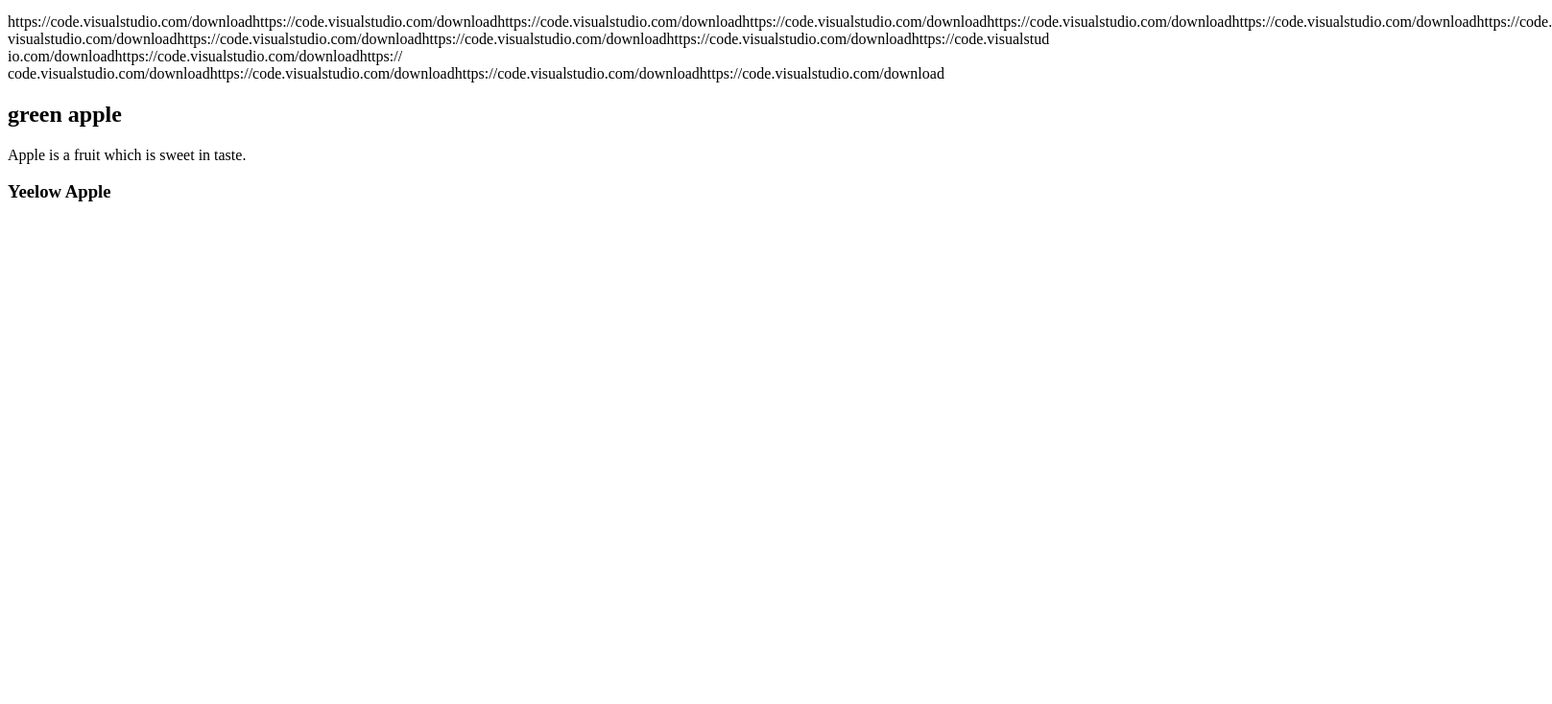
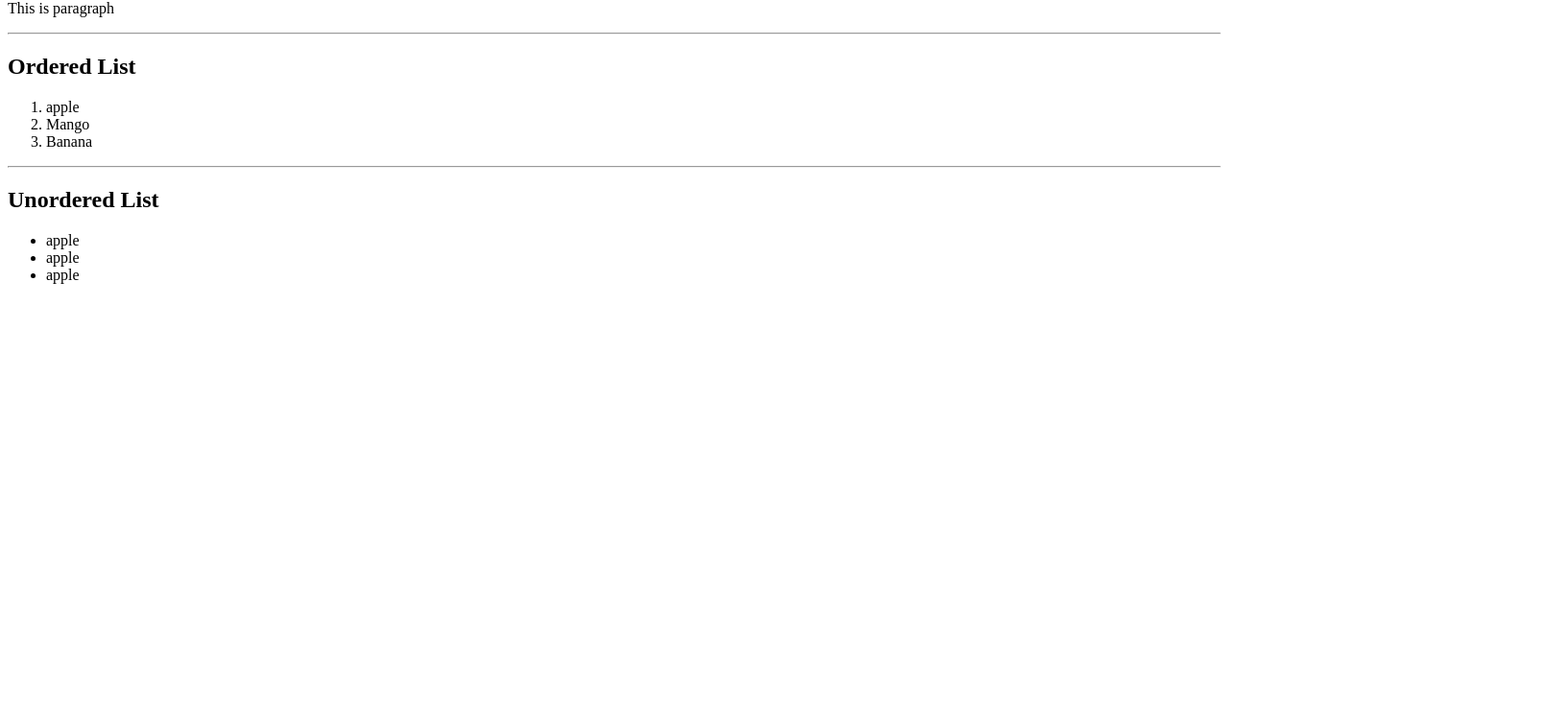
Before and after one commit to navinkrv/yara-session, a plain HTML site: page p1/index.html in a window 1280 px wide. Shown: the part 66-800 px from the top of the page at 96% size, 1617 px wide, since content can reach past the window. Drawn offline with Linux system fonts and the light colour scheme.

Commit message:
Add files via upload

```diff
--- a/p1/index.html
+++ b/p1/index.html
@@ -1,21 +1,58 @@
-<!DOCTYPE html>
-<html lang="en">
+<html>
 	<head>
-		<meta charset="UTF-8" />
-		<meta name="viewport" content="width=device-width, initial-scale=1.0" />
-		<title>title</title>
+		<title>hello webiste</title>
 	</head>
 	<body>
-		<!-- h1,h2,h3,h4,h5,h6 -->
-		<h1>Apple</h1>
-		<p>
-			https://code.visualstudio.com/downloadhttps://code.visualstudio.com/downloadhttps://code.visualstudio.com/downloadhttps://code.visualstudio.com/downloadhttps://code.visualstudio.com/downloadhttps://code.visualstudio.com/downloadhttps://code.
-			visualstudio.com/downloadhttps://code.visualstudio.com/downloadhttps://code.visualstudio.com/downloadhttps://code.visualstudio.com/downloadhttps://code.visualstud
-			io.com/downloadhttps://code.visualstudio.com/downloadhttps://
-			code.visualstudio.com/downloadhttps://code.visualstudio.com/downloadhttps://code.visualstudio.com/downloadhttps://code.visualstudio.com/download
-		</p>
-		<h2>green apple</h2>
-		<p>Apple is a fruit which is sweet in taste.</p>
-		<h3>Yeelow Apple</h3>
+		<!-- hello this is body of the website -->
+
+		<!--
+			Tags :
+				<tag> :- opening
+				</tag> :- closing
+
+				<tag> hello content </tag>
+			heading : create headings in the website
+					eg. h1,h2 h3 h4 h5 h6
+					eg. <h1> heading </h1>
+
+			ParaGraph : to create content in paragraph form
+				eg: <p> This is paragraph </p>
+			List : it is used to create list in HTML Page
+				types:
+					1. ordered list
+						<ol>
+							<li>apple</li>
+							<li>Mango</li>
+							<li>Banana</li>
+						</ol>
+					2. unordred List
+						<ul>
+							<li>Apple</li>
+							<li>mango</li>
+						</ul>
+
+			Horizontal LIne : use to create a line horizontaly
+						eg. <hr>
+		-->
+
+		<h1>Hello Heading</h1>
+		<!-- <h2>Hello h2 heading</h2>
+		<h3>Hello h3 heading</h3> -->
+		<p>This is paragraph</p>
+		<hr />
+		<!-- Ordred list example -->
+		<h2>Ordered List</h2>
+		<ol>
+			<li>apple</li>
+			<li>Mango</li>
+			<li>Banana</li>
+		</ol>
+		<hr />
+		<h2>Unordered List</h2>
+		<ul>
+			<li>apple</li>
+			<li>apple</li>
+			<li>apple</li>
+		</ul>
 	</body>
 </html>
```
Also changed, not shown: p3/index.html (added, +59 -0 lines), p3/image/fruit.jpg (added).
